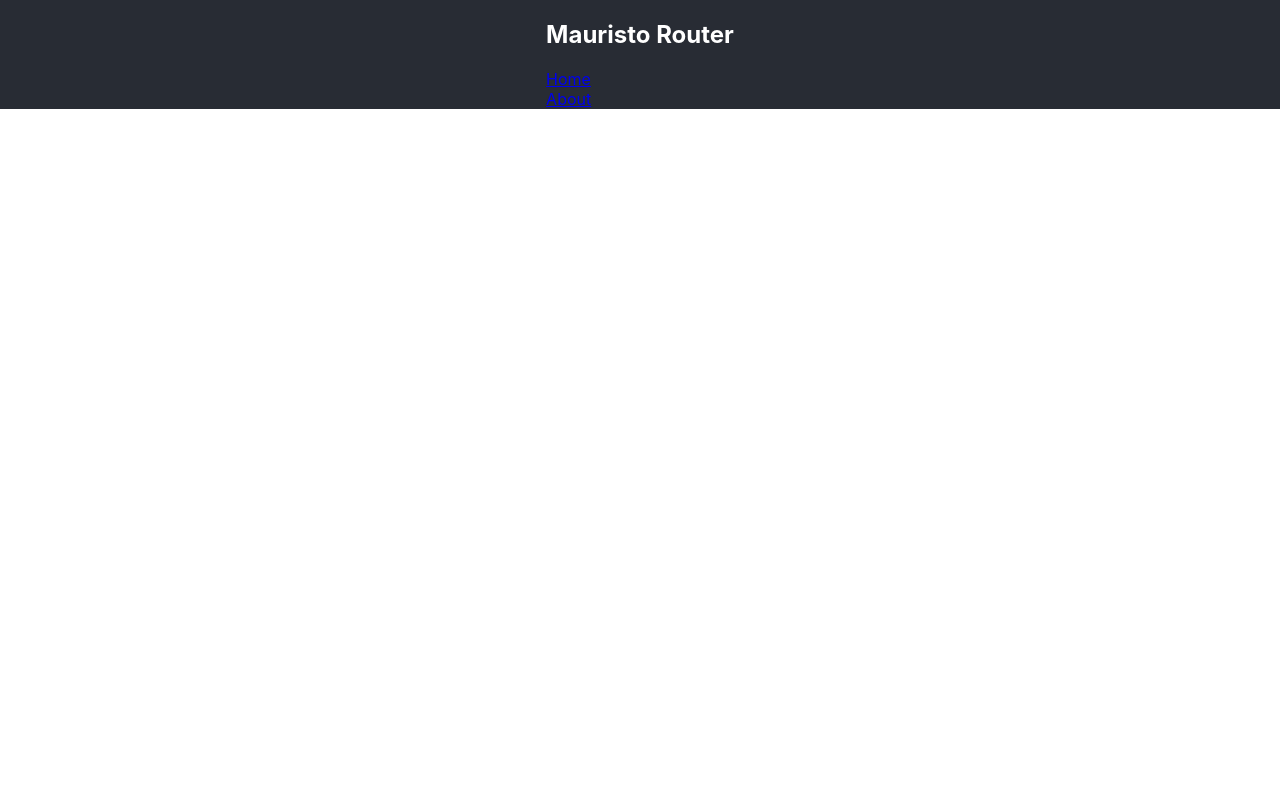
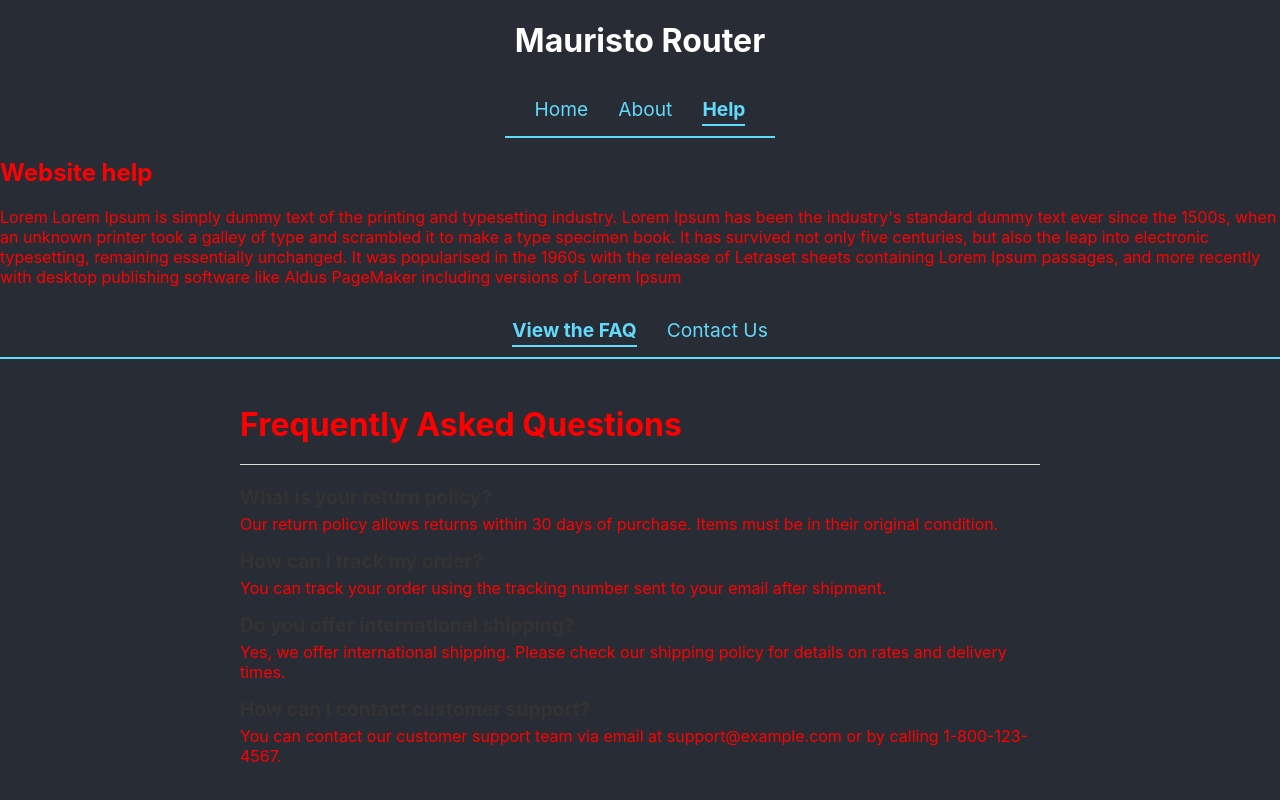
Before and after one commit to Titanantony/react-test-playground, a React (Create React App) app: page /help/faq in a window 1280 px wide. Built offline with nearby package versions, Linux system fonts and the light colour scheme.

Commit message:
Chore: Provide a exemption for invalid link and adjuust some css

```diff
--- a/src/App.css
+++ b/src/App.css
@@ -1,3 +1,7 @@
+* {
+  background-color: #282c34;
+}
+
 .App {
   text-align: center;
 }
@@ -49,3 +53,55 @@
     transform: rotate(360deg);
   }
 }
+
+/* Navigation.css */
+
+.nav {
+  display: flex;
+  justify-content: center;
+  padding: 15px;
+  background: #282c34;
+  /* Dark background for contrast */
+  border-bottom: 2px solid #61dafb;
+  /* Accent color border */
+}
+
+.nav-link {
+  text-decoration: none;
+  color: #61dafb;
+  /* Accent color */
+  font-size: 1.2em;
+  margin: 0 15px;
+  position: relative;
+  transition: color 0.3s ease, transform 0.3s ease;
+}
+
+.nav-link::before {
+  content: '';
+  display: block;
+  position: absolute;
+  left: 0;
+  bottom: -5px;
+  height: 2px;
+  width: 0;
+  background: #61dafb;
+  /* Accent color underline */
+  transition: width 0.3s ease;
+}
+
+.nav-link:hover::before,
+.nav-link.active::before {
+  width: 100%;
+}
+
+.nav-link:hover {
+  color: #ffffff;
+  /* Change color on hover */
+  transform: scale(1.1);
+  /* Slightly increase the size on hover */
+}
+
+.nav-link.active {
+  font-weight: bold;
+  /* Emphasize active link */
+}
--- a/src/App.js
+++ b/src/App.js
@@ -10,19 +10,27 @@ import './App.css';
 
 import Home from './pages/Home';
 import About from './pages/About';
+import FAQ from './pages/help/Faq';
+import Contact from './pages/help/Contact';
+import NotFound from './NotFound';
 
 //Layout
 import RootLayout from './layouts/RootLayout';
+import HelpLayout from './layouts/HelpLayout';
+
+
 
 const router = createBrowserRouter(
   createRoutesFromElements(
     <Route path='/' element={<RootLayout />}>
       <Route index element={<Home />} />
       <Route path="about" element={<About />} />
-      <Route path="help">
-        <Route path="faq"/>
-        <Route path="contact"/>
+      <Route path="help" element={<HelpLayout />}>
+        <Route path="faq" element={<FAQ />}/>
+        <Route path="contact" element={<Contact/>} />
       </Route>
+
+      <Route path="*" element={<NotFound />}/>
     </Route>
   )
 )
--- /dev/null
+++ b/src/NotFound.js
@@ -0,0 +1,12 @@
+import React from 'react'
+
+function NotFound() {
+  return (
+    <>
+    <div>Page Not Found</div>
+    <>But You can viit my website at 😊😂</>
+    </>
+  )
+}
+
+export default NotFound
--- /dev/null
+++ b/src/layouts/Help.css
@@ -0,0 +1,7 @@
+.help-layout h2 {
+    color: red;
+}
+
+.help-layout p {
+    color: red;
+}
--- /dev/null
+++ b/src/layouts/HelpLayout.js
@@ -0,0 +1,19 @@
+import React from "react"
+import "./Help.css"
+import { NavLink, Outlet } from "react-router-dom"
+function HelpLayout() {
+    return (
+        <div className="help-layout">
+            <h2>Website help</h2>
+            <p>Lorem  Lorem Ipsum is simply dummy text of the printing and typesetting industry. Lorem Ipsum has been the industry's standard dummy text ever since the 1500s, when an unknown printer took a galley of type and scrambled it to make a type specimen book. It has survived not only five centuries, but also the leap into electronic typesetting, remaining essentially unchanged. It was popularised in the 1960s with the release of Letraset sheets containing Lorem Ipsum passages, and more recently with desktop publishing software like Aldus PageMaker including versions of Lorem Ipsum  </p>
+
+            <nav className="nav">
+                <NavLink to="faq" className="nav-link">View the FAQ</NavLink>
+                <NavLink to="contact" className="nav-link">Contact Us</NavLink>
+            </nav>
+            <Outlet />
+        </div>
+    )
+}
+
+export default HelpLayout
--- a/src/layouts/RootLayout.js
+++ b/src/layouts/RootLayout.js
@@ -6,10 +6,12 @@ function RootLayout() {
   return (
     <div className='rootLayout'>
       <header className='App-head'>
-        <nav>
-          <h1>Mauristo Router</h1>
-          <NavLink to="/">Home</NavLink><br />
-          <NavLink to="about">About</NavLink>
+        <h1>Mauristo Router</h1>
+        <nav className='nav'>
+
+          <NavLink to="/" className="nav-link">Home</NavLink>
+          <NavLink to="about" className="nav-link">About</NavLink>
+          <NavLink to="help" className="nav-link">Help</NavLink>
         </nav>
       </header>
 
--- /dev/null
+++ b/src/pages/help/Contact.css
@@ -0,0 +1,68 @@
+.contact {
+    padding: 20px;
+    max-width: 800px;
+    margin: 0 auto;
+}
+
+.contact h2 {
+    font-size: 2em;
+    margin-bottom: 20px;
+}
+
+.contact-info {
+    margin-bottom: 30px;
+}
+
+.contact-info ul {
+    list-style: none;
+    padding: 0;
+}
+
+.contact-info li {
+    margin-bottom: 10px;
+}
+
+.contact-form {
+    border-top: 1px solid #ddd;
+    padding-top: 20px;
+}
+
+.contact-form h3 {
+    font-size: 1.5em;
+    margin-bottom: 20px;
+}
+
+.form-group {
+    margin-bottom: 15px;
+}
+
+.form-group label {
+    display: block;
+    margin-bottom: 5px;
+    font-weight: bold;
+}
+
+.form-group input,
+.form-group textarea {
+    width: 100%;
+    padding: 8px;
+    border: 1px solid #ddd;
+    border-radius: 4px;
+}
+
+.form-group textarea {
+    resize: vertical;
+}
+
+button {
+    background-color: #007bff;
+    color: white;
+    padding: 10px 20px;
+    border: none;
+    border-radius: 4px;
+    cursor: pointer;
+}
+
+button:hover {
+    background-color: #0056b3;
+}
--- /dev/null
+++ b/src/pages/help/Contact.js
@@ -0,0 +1,38 @@
+import React from 'react';
+import './Contact.css'; // Optional: Import a CSS file for styling
+
+function Contact() {
+    return (
+        <div className="contact">
+            <h2>Contact Us</h2>
+            <div className="contact-info">
+                <p>If you have any questions or need assistance, feel free to reach out to us:</p>
+                <ul>
+                    <li><strong>Email:</strong> support@example.com</li>
+                    <li><strong>Phone:</strong> 1-800-123-4567</li>
+                    <li><strong>Address:</strong> 123 Main Street, Anytown, USA</li>
+                </ul>
+            </div>
+            <div className="contact-form">
+                <h3>Send us a message</h3>
+                <form>
+                    <div className="form-group">
+                        <label htmlFor="name">Name:</label>
+                        <input type="text" id="name" name="name" required />
+                    </div>
+                    <div className="form-group">
+                        <label htmlFor="email">Email:</label>
+                        <input type="email" id="email" name="email" required />
+                    </div>
+                    <div className="form-group">
+                        <label htmlFor="message">Message:</label>
+                        <textarea id="message" name="message" rows="5" required></textarea>
+                    </div>
+                    <button type="submit">Send</button>
+                </form>
+            </div>
+        </div>
+    );
+}
+
+export default Contact;
--- /dev/null
+++ b/src/pages/help/FAQ.css
@@ -0,0 +1,30 @@
+.faq {
+    padding: 20px;
+    max-width: 800px;
+    margin: 0 auto;
+}
+
+.faq h2 {
+    font-size: 2em;
+    margin-bottom: 20px;
+}
+
+.faq-content {
+    border-top: 1px solid #ddd;
+    padding-top: 20px;
+}
+
+.faq-item {
+    margin-bottom: 15px;
+}
+
+.faq-question {
+    font-size: 1.2em;
+    margin: 0;
+    color: #333;
+}
+
+.faq-answer {
+    margin: 5px 0 10px;
+    color: #666;
+}
--- /dev/null
+++ b/src/pages/help/Faq.js
@@ -0,0 +1,39 @@
+import React from 'react';
+import './FAQ.css'; // Optional: Import a CSS file for styling
+
+function FAQ() {
+    const faqs = [
+        {
+            question: "What is your return policy?",
+            answer: "Our return policy allows returns within 30 days of purchase. Items must be in their original condition."
+        },
+        {
+            question: "How can I track my order?",
+            answer: "You can track your order using the tracking number sent to your email after shipment."
+        },
+        {
+            question: "Do you offer international shipping?",
+            answer: "Yes, we offer international shipping. Please check our shipping policy for details on rates and delivery times."
+        },
+        {
+            question: "How can I contact customer support?",
+            answer: "You can contact our customer support team via email at support@example.com or by calling 1-800-123-4567."
+        }
+    ];
+
+    return (
+        <div className="faq">
+            <h2>Frequently Asked Questions</h2>
+            <div className="faq-content">
+                {faqs.map((faq, index) => (
+                    <div key={index} className="faq-item">
+                        <h3 className="faq-question">{faq.question}</h3>
+                        <p className="faq-answer">{faq.answer}</p>
+                    </div>
+                ))}
+            </div>
+        </div>
+    );
+}
+
+export default FAQ;
```
